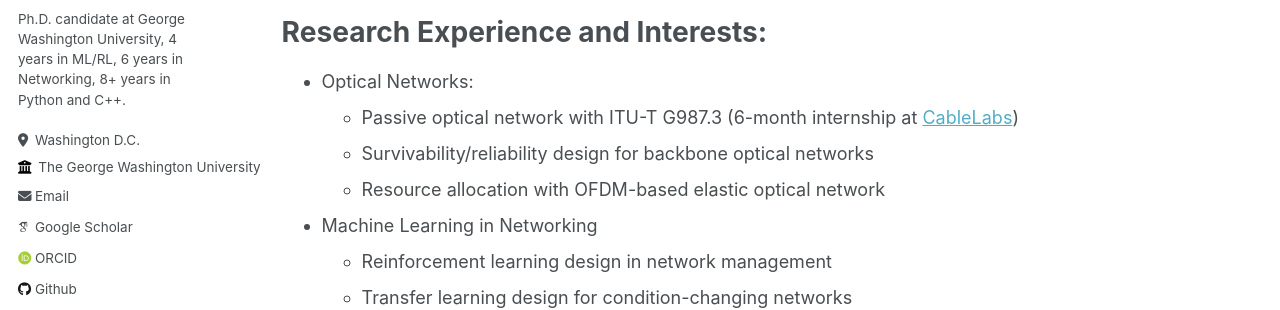
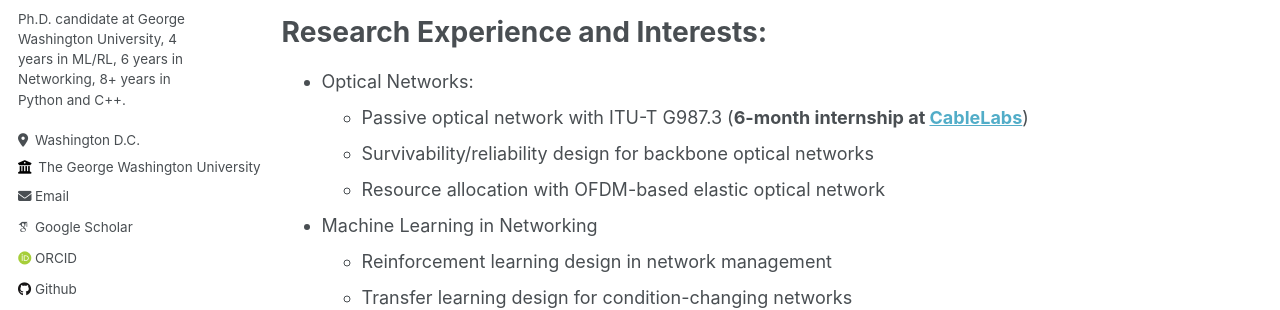
Before and after one commit to RujiaZou/RujiaZou.github.io, a Jekyll site: the page built from _pages/about.md, in a window 1280 px wide and 1180 px high. Shown: the part 294-604 px from the top of the window. Built offline with Jekyll 4.4.1, drawn with Linux system fonts in a browser that asks for light colours; some web fonts are replaced.

```diff
--- a/_pages/about.md
+++ b/_pages/about.md
@@ -14,7 +14,7 @@ Rujia Zou is a **final-year** Ph.D. Candidate in the Department of Electrical an
 Research Experience and Interests:
 =====
  - Optical Networks:
-    - Passive optical network with ITU-T G987.3 (6-month internship at [CableLabs](https://www.cablelabs.com/))
+    - Passive optical network with ITU-T G987.3 (**6-month internship at [CableLabs](https://www.cablelabs.com/)**)
     - Survivability/reliability design for backbone optical networks
     - Resource allocation with OFDM-based elastic optical network
  - Machine Learning in Networking
```
